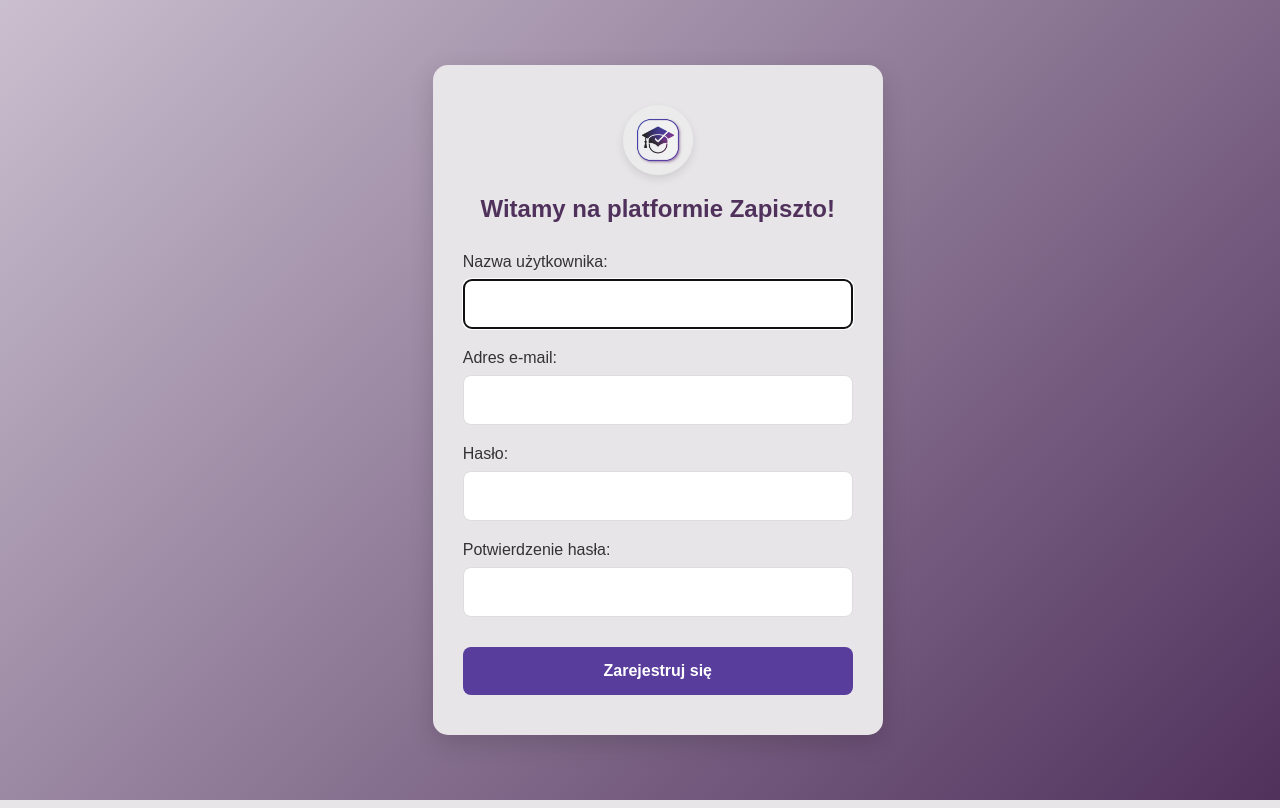
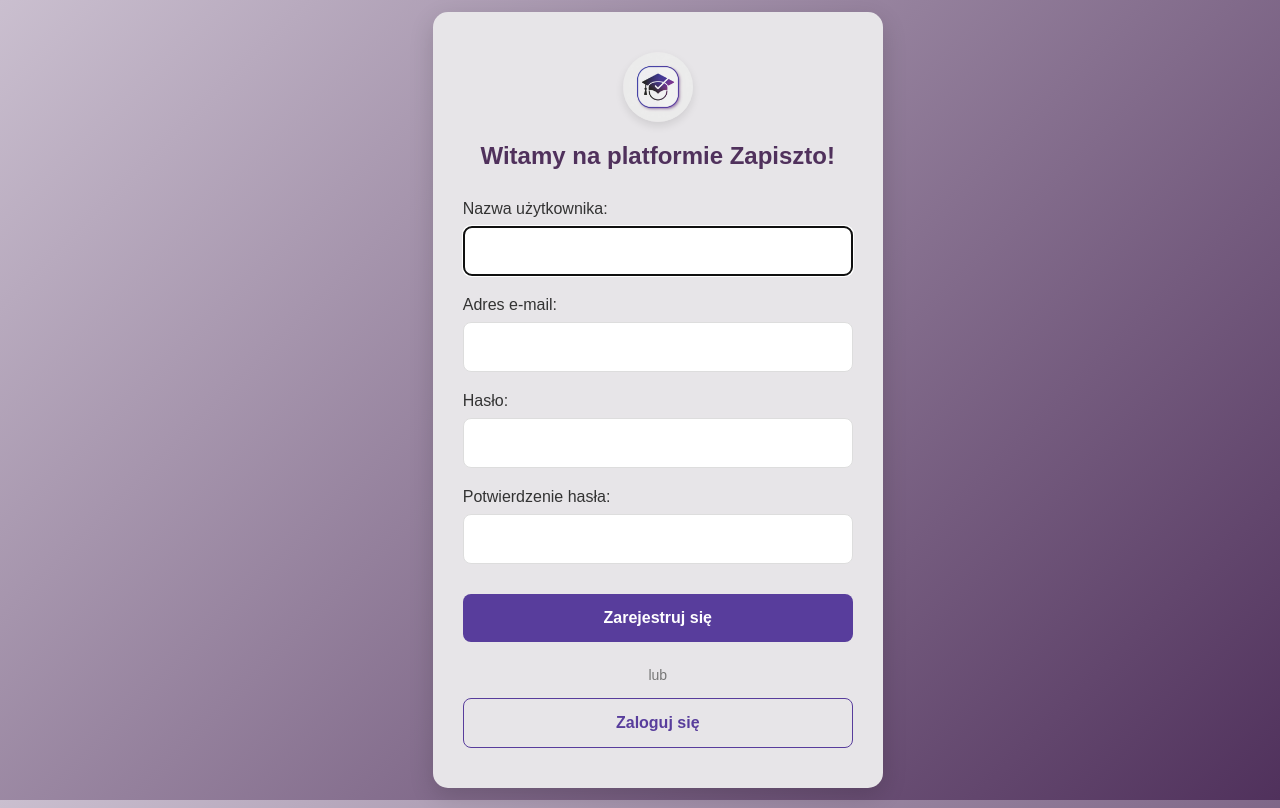
Before and after one commit to maciej3j/zobacz.to, a Django app: page /accounts/signup/ in a window 1280 px wide. Run offline with Django 5.2, Linux system fonts and the light colour scheme.

Commit message:
add login redirect in signup

```diff
--- a/templates/registration/signup.html
+++ b/templates/registration/signup.html
@@ -53,6 +53,10 @@
             </div>
 
             <button type="submit" class="login-button">Zarejestruj się</button>
+            <div class="login-links">
+                <div class="divider">lub</div>
+                <a href="{% url 'login' %}" class="create-account">Zaloguj się</a>
+            </div>
         </form>
 
     </div>
```
